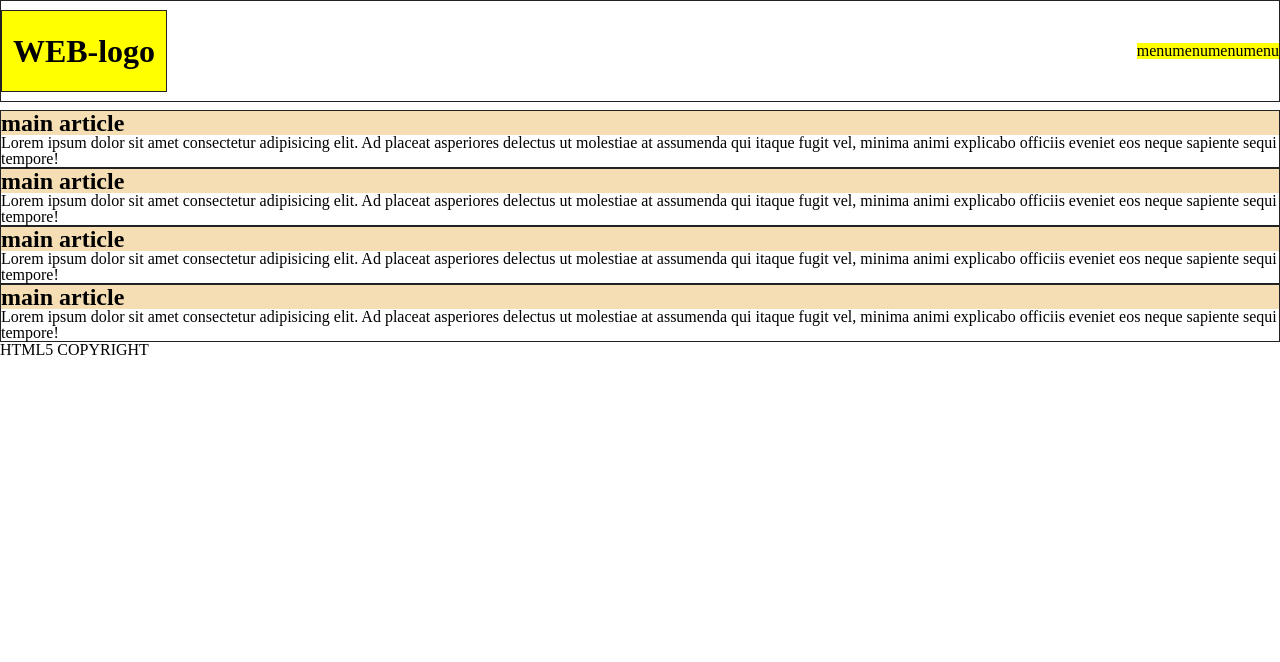
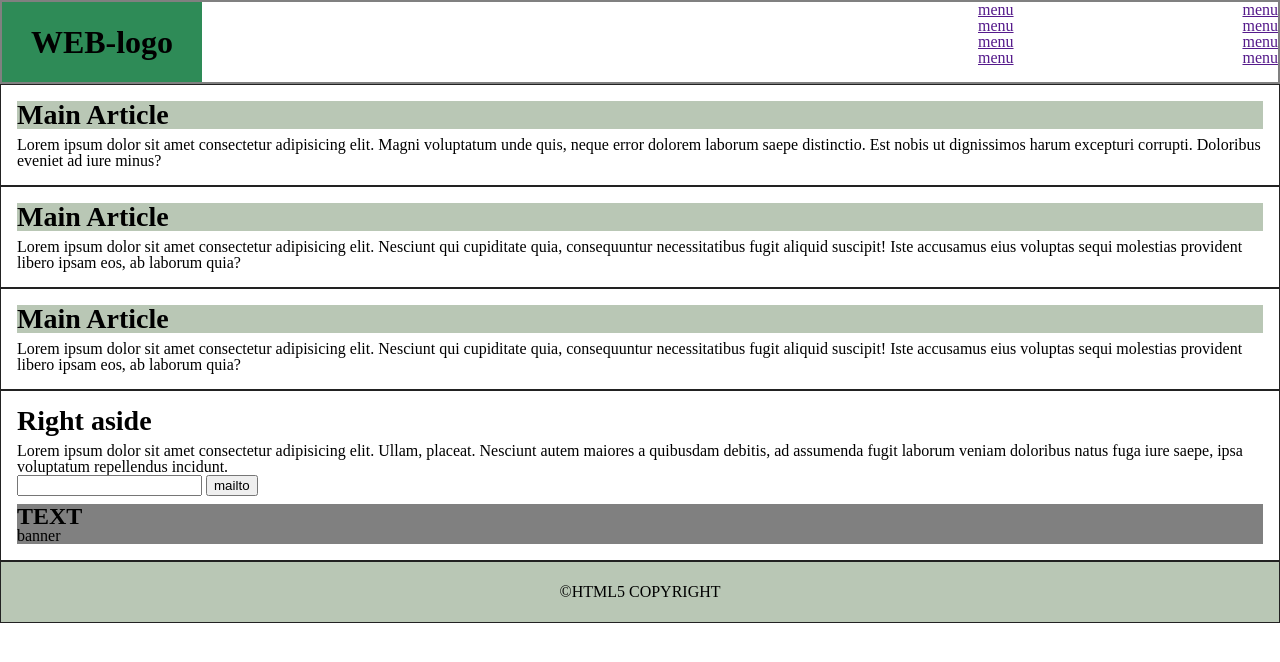
Before and after one commit to ylovethemoon/2406-WEB2, a plain HTML site: page day01/mark-up.html in a window 1280 px wide. Drawn offline with Linux system fonts and the light colour scheme.

Commit message:
day1
mark-up 연습

```diff
--- /dev/null
+++ b/day01/mark-up.css
@@ -0,0 +1,83 @@
+header {
+    height: 80px;
+    border: 2px solid gray;
+    display: flex;
+    justify-content: space-between;
+}
+
+h1 {
+    width: 200px;
+    font-size: 32px;
+    font-weight: bold;
+    background-color: seagreen;
+
+
+    display: flex;
+    justify-content: center;
+    align-items: center;
+}
+
+nav {
+    width: 300px;
+    display: flex;
+    justify-content: space-between;
+}
+
+.main-container {
+    display: flex;
+    gap:12px;
+    margin-bottom: 12px;
+
+}
+
+main {
+
+
+}
+article {
+    border: 1px solid #222;
+    padding: 16px;
+
+
+
+
+}
+h2 {
+    font-size: 28px;
+    font-weight: bold;
+    margin-bottom: 8px;
+}
+
+article > h2 {
+    background-color: rgb(185, 199, 181);
+   }
+
+aside {
+    border: 1px solid #222;
+    padding: 16px;
+
+}
+
+.aside-inner-box {
+    background-color: grey;
+}
+
+h3 {
+    font-size: 24px;
+    font-weight: bold;
+}
+
+input {
+    margin-bottom: 8px;
+}
+
+
+footer {
+    height: 60px;
+    border: 1px solid #222;
+    display: flex;
+    justify-content: center;
+    align-items: center;
+
+    background-color: rgb(185, 199, 181);
+}
--- a/day01/mark-up.html
+++ b/day01/mark-up.html
@@ -3,127 +3,57 @@
 <head>
     <meta charset="UTF-8">
     <meta name="viewport" content="width=device-width, initial-scale=1.0">
-    <title>Document</title>
+    <title>쌤ver</title>
     <link rel="stylesheet" href="../reset.css">
-    <style>
-
-    .header-container {
-        height: 100px;
-        display: flex;
-        justify-content: space-between;
-        align-items: center;
-        border: 1px solid #222;
-        margin-bottom: 8px;
-    }
-
-    .header-container > header {
-        width: 164px;
-        height: 80px;
-        font-size: 32px;
-        font-weight: bold;
-        border: 1px solid #222;
-        background-color: yellow;
-
-        display: flex;
-        justify-content: center;
-        align-items: center;
-
-    }
-    .menu-container {
-        width: 100px;
-
-        border: 1px solid #222;
-        background-color: yellow;
-        display: flex;
-        justify-content: center;
-        align-items: center;
-
-    }
-    .menu {
-        display: flex;
-        background-color: yellow;
-
-    }
-
-    .main-container {
-        gap: 10px;
-    }
-
-    main {
-
-        justify-content: space-between;
-        gap: 10px;
-    }
-
-    article {
-        border: 1px solid #222;
-    }
-
-    h2 {
-        background-color: wheat;
-        font-size: 24px;
-        font-weight: bold;
-    }
-
-
-
-    }
-
-
-
-
-    }
-
-    article {
-
-    }
-
-
-    footer {
-
-    }
-    .align-text {
-
-    }
-    </style>
+    <link rel="stylesheet" href="mark-up.css">
 </head>
 <body>
-
-<div class="header-container">
-    <header>WEB-logo</header>
-    <div class="menu container">
-        <div class="menu">menu</div>
-        <div class="menu">menu</div>
-        <div class="menu">menu</div>
-        <div class="menu">menu</div>
-
-    </div>
-
-</div>
-
-<div class="main-container">
+    <header>
+        <h1>WEB-logo</h1>
+        <nav>
+            <ul class="menu-container">
+                <li class="menu-content"><a href="">menu</a></li>
+                <li class="menu-content"><a href="">menu</a></li>
+                <li class="menu-content"><a href="">menu</a></li>
+                <li class="menu-content"><a href="">menu</a></li>
+            </ul>
+            <ul class="menu-container">
+                <li class="menu-content"><a href="">menu</a></li>
+                <li class="menu-content"><a href="">menu</a></li>
+                <li class="menu-content"><a href="">menu</a></li>
+                <li class="menu-content"><a href="">menu</a></li>
+            </ul>
+        </nav>
+    </header>
+    <div class="wrap">
         <main>
             <article>
-            <h2>main article</h2>
-            <p>Lorem ipsum dolor sit amet consectetur adipisicing elit. Ad placeat asperiores delectus ut molestiae at assumenda qui itaque fugit vel, minima animi explicabo officiis eveniet eos neque sapiente sequi tempore!</p>
+                <h2>Main Article</h2>
+                <p>Lorem ipsum dolor sit amet consectetur adipisicing elit. Magni voluptatum unde quis, neque error dolorem laborum saepe distinctio. Est nobis ut dignissimos harum excepturi corrupti. Doloribus eveniet ad iure minus?</p>
             </article>
             <article>
-            <h2>main article</h2>
-            <p>Lorem ipsum dolor sit amet consectetur adipisicing elit. Ad placeat asperiores delectus ut molestiae at assumenda qui itaque fugit vel, minima animi explicabo officiis eveniet eos neque sapiente sequi tempore!</p>
+                <h2>Main Article</h2>
+                <p>Lorem ipsum dolor sit amet consectetur adipisicing elit. Nesciunt qui cupiditate quia, consequuntur necessitatibus fugit aliquid suscipit! Iste accusamus eius voluptas sequi molestias provident libero ipsam eos, ab laborum quia?</p>
             </article>
             <article>
-            <h2>main article</h2>
-            <p>Lorem ipsum dolor sit amet consectetur adipisicing elit. Ad placeat asperiores delectus ut molestiae at assumenda qui itaque fugit vel, minima animi explicabo officiis eveniet eos neque sapiente sequi tempore!</p>
-        </article>
-        <article>
-            <h2>main article</h2>
-            <p>Lorem ipsum dolor sit amet consectetur adipisicing elit. Ad placeat asperiores delectus ut molestiae at assumenda qui itaque fugit vel, minima animi explicabo officiis eveniet eos neque sapiente sequi tempore!</p>
+                <h2>Main Article</h2>
+                <p>Lorem ipsum dolor sit amet consectetur adipisicing elit. Nesciunt qui cupiditate quia, consequuntur necessitatibus fugit aliquid suscipit! Iste accusamus eius voluptas sequi molestias provident libero ipsam eos, ab laborum quia?</p>
             </article>
         </main>
+        <aside>
+            <h2>Right aside</h2>
+            <p>Lorem ipsum dolor sit amet consectetur adipisicing elit. Ullam, placeat. Nesciunt autem maiores a quibusdam debitis, ad assumenda fugit laborum veniam doloribus natus fuga iure saepe, ipsa voluptatum repellendus incidunt.</p>
+            <input type="text" name="" id="">
+            <button>mailto</button>
+            <div class="aside-inner-box">
+                <h3>TEXT</h3>
+                <p>banner</p>
             </div>
+        </aside>
+    </div>
+    <footer>
+        &copy;HTML5 COPYRIGHT
+    </footer>
 
-
-<footer>HTML5 COPYRIGHT</footer>
 </body>
-
 </html>
```
Also changed, not shown: day01/mark-up-1.html (added, +128 -0 lines), day01/mark-up-2.html (added, +60 -0 lines). Lines whose indentation alone changed are shown as unchanged.
